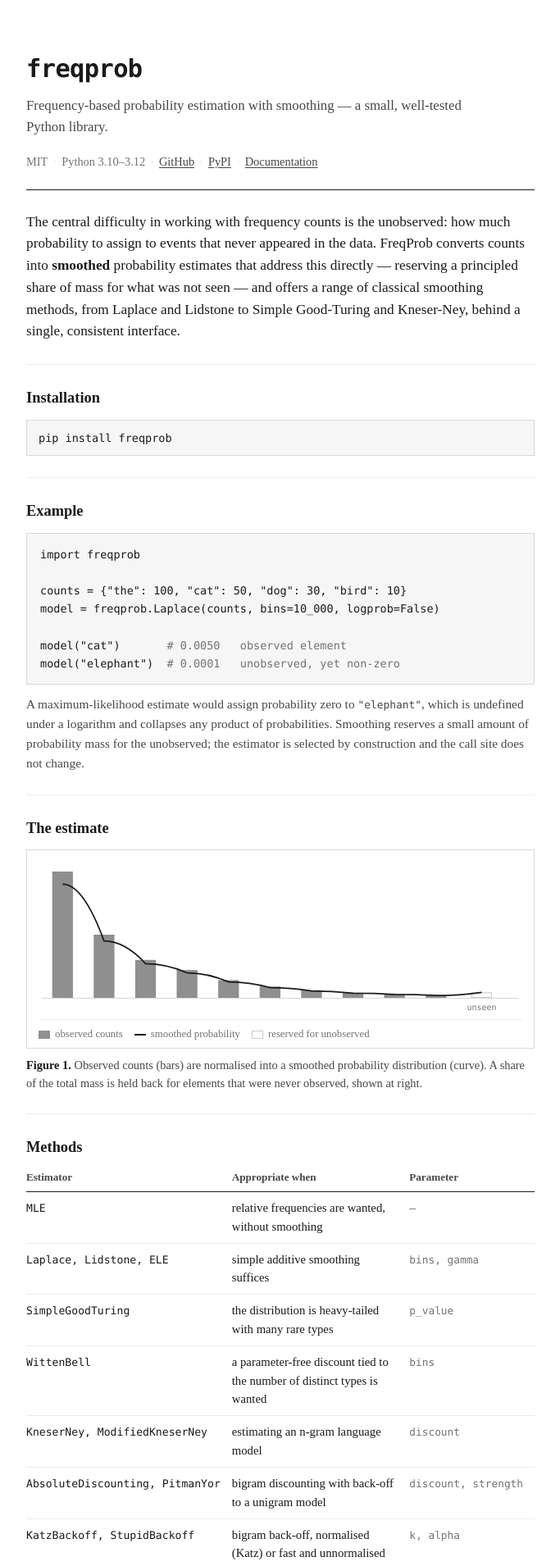
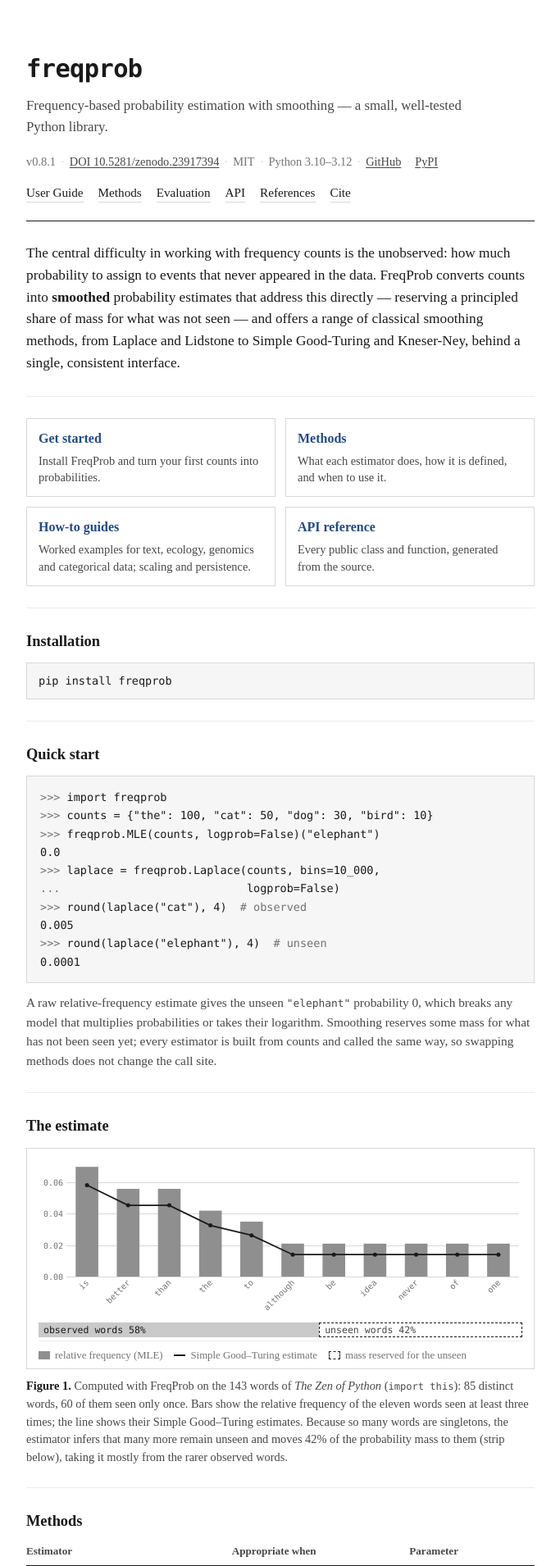
Before and after one commit to tresoldi/freqprob, an MkDocs documentation site: the page built from docs/index.md, in a window 1280 px wide. Shown: the top 1910 px of the page at 82% size, without its empty margins (298-981 px from the left). Built offline with MkDocs 1.6.1 and Material for MkDocs 9.7.7, drawn with Linux system fonts in a browser that asks for light colours; some of the changed text lies outside the part shown.

Commit message:
Refresh the landing page with documentation links, entry cards, a tested quick start and a figure computed from real data.

```diff
--- a/overrides/home.html
+++ b/overrides/home.html
@@ -74,7 +74,7 @@
   .fig-legend i { width: 14px; height: 10px; display: inline-block; border: 1px solid var(--fig-ink); }
   .fig-legend i.solid { background: var(--fig-grey); border-color: var(--fig-grey); }
   .fig-legend i.line { height: 0; border: 0; border-top: 2px solid var(--fig-ink); }
-  .fig-legend i.open { background: var(--paper); border-color: var(--fig-light); }
+  .fig-legend i.open { background: var(--paper); border: 1px dashed var(--fig-ink); }
   figcaption { font-size: 0.9rem; color: var(--ink-2); line-height: 1.5; margin-top: 10px; }
   figcaption b { font-weight: 700; color: var(--ink); }
 
@@ -93,6 +93,21 @@
 
   .links-row { display: flex; flex-wrap: wrap; gap: 4px 20px; font-size: 0.98rem; }
 
+  nav.top { display: flex; flex-wrap: wrap; gap: 4px 18px; margin: 14px 0 0; font-size: 0.95rem; }
+  nav.top a { color: var(--ink); text-decoration: none; border-bottom: 1px solid var(--rule); }
+  nav.top a:hover { border-bottom-color: var(--link); color: var(--link); }
+
+  .cards { display: grid; grid-template-columns: 1fr 1fr; gap: 12px; }
+  @media (max-width: 560px) { .cards { grid-template-columns: 1fr; } }
+  a.card { display: block; border: 1px solid var(--rule); padding: 12px 14px; color: var(--ink); text-decoration: none; }
+  a.card:hover { border-color: var(--link); }
+  a.card b { display: block; font-size: 1rem; color: var(--link); margin-bottom: 4px; }
+  a.card span { display: block; font-size: 0.9rem; color: var(--ink-2); line-height: 1.45; }
+
+  .mass { display: flex; height: 18px; margin: 10px 0 2px; font-family: var(--mono); font-size: 0.72rem; line-height: 18px; }
+  .mass .seen { background: var(--fig-light); color: var(--ink); padding-left: 6px; white-space: nowrap; overflow: hidden; }
+  .mass .unseen { border: 1px dashed var(--fig-ink); color: var(--ink-2); padding-left: 6px; white-space: nowrap; overflow: hidden; line-height: 16px; }
+
   footer { padding-top: 24px; margin-top: 6px; border-top: 1px solid var(--ink); font-size: 0.85rem; color: var(--ink-3); display: flex; justify-content: space-between; gap: 16px; flex-wrap: wrap; }
 </style>
 </head>
@@ -103,8 +118,16 @@
     <p class="dek">Frequency-based probability estimation with smoothing — a small,
       well-tested Python library.</p>
     <div class="meta">
-      MIT<span class="sep">·</span>Python 3.10–3.12<span class="sep">·</span><a href="https://github.com/tresoldi/freqprob">GitHub</a><span class="sep">·</span><a href="https://pypi.org/project/freqprob/">PyPI</a><span class="sep">·</span><a href="{{ base_url }}/USER_GUIDE/">Documentation</a>
+      v0.8.1<span class="sep">·</span><a href="https://doi.org/10.5281/zenodo.23917394">DOI 10.5281/zenodo.23917394</a><span class="sep">·</span>MIT<span class="sep">·</span>Python 3.10–3.12<span class="sep">·</span><a href="https://github.com/tresoldi/freqprob">GitHub</a><span class="sep">·</span><a href="https://pypi.org/project/freqprob/">PyPI</a>
     </div>
+    <nav class="top" aria-label="Documentation">
+      <a href="{{ base_url }}/USER_GUIDE/">User Guide</a>
+      <a href="{{ base_url }}/USER_GUIDE/#the-methods">Methods</a>
+      <a href="{{ base_url }}/USER_GUIDE/#evaluating-models">Evaluation</a>
+      <a href="{{ base_url }}/reference/">API</a>
+      <a href="{{ base_url }}/references/">References</a>
+      <a href="{{ base_url }}/citing/">Cite</a>
+    </nav>
   </header>
 
   <main>
@@ -119,40 +142,60 @@
     </section>
 
     <section>
+      <div class="cards">
+        <a class="card" href="#quick-start"><b>Get started</b><span>Install FreqProb and turn your first counts into probabilities.</span></a>
+        <a class="card" href="{{ base_url }}/USER_GUIDE/#the-methods"><b>Methods</b><span>What each estimator does, how it is defined, and when to use it.</span></a>
+        <a class="card" href="{{ base_url }}/USER_GUIDE/#worked-examples-by-domain"><b>How-to guides</b><span>Worked examples for text, ecology, genomics and categorical data; scaling and persistence.</span></a>
+        <a class="card" href="{{ base_url }}/reference/"><b>API reference</b><span>Every public class and function, generated from the source.</span></a>
+      </div>
+    </section>
+
+    <section>
       <h2>Installation</h2>
       <pre class="install">pip install freqprob</pre>
     </section>
 
-    <section>
-      <h2>Example</h2>
-<pre>import freqprob
-
-counts = {"the": 100, "cat": 50, "dog": 30, "bird": 10}
-model = freqprob.Laplace(counts, bins=10_000, logprob=False)
-
-model("cat")       <span class="c-com"># 0.0050   observed element</span>
-model("elephant")  <span class="c-com"># 0.0001   unobserved, yet non-zero</span></pre>
-      <p class="after-code">A maximum-likelihood estimate would assign probability
-        zero to <code>"elephant"</code>, which is undefined under a logarithm and
-        collapses any product of probabilities. Smoothing reserves a small amount of
-        probability mass for the unobserved; the estimator is selected by construction
-        and the call site does not change.</p>
+    <section id="quick-start">
+      <h2>Quick start</h2>
+<pre class="pycon"><span class="c-com">&gt;&gt;&gt;</span> import freqprob
+<span class="c-com">&gt;&gt;&gt;</span> counts = {"the": 100, "cat": 50, "dog": 30, "bird": 10}
+<span class="c-com">&gt;&gt;&gt;</span> freqprob.MLE(counts, logprob=False)("elephant")
+0.0
+<span class="c-com">&gt;&gt;&gt;</span> laplace = freqprob.Laplace(counts, bins=10_000,
+<span class="c-com">...</span>                            logprob=False)
+<span class="c-com">&gt;&gt;&gt;</span> round(laplace("cat"), 4)  <span class="c-com"># observed</span>
+0.005
+<span class="c-com">&gt;&gt;&gt;</span> round(laplace("elephant"), 4)  <span class="c-com"># unseen</span>
+0.0001</pre>
+      <p class="after-code">A raw relative-frequency estimate gives the unseen
+        <code>"elephant"</code> probability 0, which breaks any model that multiplies
+        probabilities or takes their logarithm. Smoothing reserves some mass for what
+        has not been seen yet; every estimator is built from counts and called the
+        same way, so swapping methods does not change the call site.</p>
     </section>
 
     <section>
       <h2>The estimate</h2>
       <figure>
         <div class="fig-frame">
-          <canvas id="viz" width="720" height="190"></canvas>
+          <canvas id="viz" width="720" height="210"></canvas>
+          <div class="mass" role="img" aria-label="Simple Good-Turing keeps 58% of the probability mass for observed words and reserves 42% for unseen words">
+            <span class="seen" style="width: 58%">observed words 58%</span>
+            <span class="unseen" style="width: 42%">unseen words 42%</span>
+          </div>
           <div class="fig-legend">
-            <span><i class="solid"></i>observed counts</span>
-            <span><i class="line"></i>smoothed probability</span>
-            <span><i class="open"></i>reserved for unobserved</span>
+            <span><i class="solid"></i>relative frequency (MLE)</span>
+            <span><i class="line"></i>Simple Good–Turing estimate</span>
+            <span><i class="open"></i>mass reserved for the unseen</span>
           </div>
         </div>
-        <figcaption><b>Figure 1.</b> Observed counts (bars) are normalised into a
-          smoothed probability distribution (curve). A share of the total mass is
-          held back for elements that were never observed, shown at right.</figcaption>
+        <figcaption><b>Figure 1.</b> Computed with FreqProb on the 143 words of
+          <i>The Zen of Python</i> (<code>import this</code>): 85 distinct words, 60
+          of them seen only once. Bars show the relative frequency of the eleven words
+          seen at least three times; the line shows their Simple Good–Turing
+          estimates. Because so many words are singletons, the estimator infers that
+          many more remain unseen and moves 42% of the probability mass to them (strip
+          below), taking it mostly from the rarer observed words.</figcaption>
       </figure>
     </section>
 
@@ -198,10 +241,20 @@ model("elephant")  <span class="c-com"># 0.0001   unobserved, yet non-zero</span
         <a href="{{ base_url }}/USER_GUIDE/">User Guide →</a>
         <a href="{{ base_url }}/reference/">API Reference →</a>
         <a href="{{ base_url }}/references/">References →</a>
+        <a href="{{ base_url }}/citing/">How to cite →</a>
         <a href="https://github.com/tresoldi/freqprob/blob/main/CHANGELOG.md">Changelog →</a>
+        <a href="https://github.com/tresoldi/freqprob/blob/main/MIGRATION.md">Migration guide →</a>
         <a href="https://github.com/tresoldi/freqprob">Source (GitHub) →</a>
         <a href="https://pypi.org/project/freqprob/">Package (PyPI) →</a>
       </div>
+    </section>
+
+    <section>
+      <h2>Related projects</h2>
+      <ul class="plain">
+        <li><b><a href="https://www.nltk.org/api/nltk.probability.html">nltk.probability</a>.</b> <span class="d">several of the same estimators (Laplace, Lidstone, ELE, Simple Good–Turing, Kneser–Ney, Witten–Bell) within a broader NLP toolkit; FreqProb is standalone, works on any frequency counts, and is tested against NLTK.</span></li>
+        <li><b><a href="https://asymcat.tresoldi.org/">ASymCat</a>.</b> <span class="d">uses FreqProb for smoothing and bias-corrected entropy in its directional measures of association between categorical variables.</span></li>
+      </ul>
     </section>
 
     <section>
@@ -235,9 +288,23 @@ model("elephant")  <span class="c-com"># 0.0001   unobserved, yet non-zero</span
     var ctx = canvas.getContext("2d");
     function css(v) { return getComputedStyle(document.documentElement).getPropertyValue(v).trim(); }
 
-    var counts = [100, 50, 30, 22, 14, 9, 6, 4, 3, 2];
-    var total = counts.reduce(function (a, b) { return a + b; }, 0);
-    var unseenMass = 0.02;
+    // Word counts from The Zen of Python (lower-cased, [a-z']+ tokens); mle is
+    // count / 143 and sgt is SimpleGoodTuring(counts, logprob=False)(word), for
+    // the eleven words seen at least three times, rounded to four decimals.
+    var words = [
+      { word: "is", mle: 0.0699, sgt: 0.0582 },
+      { word: "better", mle: 0.0559, sgt: 0.0454 },
+      { word: "than", mle: 0.0559, sgt: 0.0454 },
+      { word: "the", mle: 0.0420, sgt: 0.0326 },
+      { word: "to", mle: 0.0350, sgt: 0.0263 },
+      { word: "although", mle: 0.0210, sgt: 0.0140 },
+      { word: "be", mle: 0.0210, sgt: 0.0140 },
+      { word: "idea", mle: 0.0210, sgt: 0.0140 },
+      { word: "never", mle: 0.0210, sgt: 0.0140 },
+      { word: "of", mle: 0.0210, sgt: 0.0140 },
+      { word: "one", mle: 0.0210, sgt: 0.0140 }
+    ];
+    var top = 0.07;
 
     function dims() {
       var ratio = window.devicePixelRatio || 1;
@@ -250,47 +317,49 @@ model("elephant")  <span class="c-com"># 0.0001   unobserved, yet non-zero</span
       var d = dims(), w = d.w, h = d.h;
       ctx.clearRect(0, 0, w, h);
       var fig = css("--fig-ink"), grey = css("--fig-grey"),
-          light = css("--fig-light"), paper = css("--paper"), rule = css("--rule");
-      var padL = 4, padR = 4, padB = 22, padT = 14;
+          rule = css("--rule"), ink3 = css("--ink-3"), mono = css("--mono");
+      var padL = 34, padR = 4, padB = 46, padT = 10;
       var plotH = h - padT - padB, plotW = w - padL - padR;
-      var n = counts.length, slot = plotW / (n + 1.5), barW = slot * 0.5;
-      var norm = counts[0] / total, i;
+      var n = words.length, slot = plotW / n, barW = slot * 0.55;
+      var base = padT + plotH, i;
+      function y(p) { return base - (p / top) * plotH; }
 
+      // axis ticks
+      ctx.font = "10px " + mono; ctx.fillStyle = ink3; ctx.textAlign = "right";
       ctx.strokeStyle = rule; ctx.lineWidth = 1;
-      ctx.beginPath(); ctx.moveTo(padL, padT + plotH + 0.5); ctx.lineTo(w - padR, padT + plotH + 0.5); ctx.stroke();
+      [0, 0.02, 0.04, 0.06].forEach(function (t) {
+        var ty = Math.round(y(t)) + 0.5;
+        ctx.beginPath(); ctx.moveTo(padL, ty); ctx.lineTo(w - padR, ty); ctx.stroke();
+        ctx.fillText(t.toFixed(2), padL - 4, ty + 3);
+      });
 
-      // observed counts — solid grey bars
+      // relative frequencies: solid grey bars
       ctx.fillStyle = grey;
       for (i = 0; i < n; i++) {
-        var bh = (counts[i] / counts[0]) * plotH;
-        var x = padL + slot * (i + 0.5) - barW / 2;
-        ctx.fillRect(x, padT + plotH - bh, barW, bh);
+        var cx = padL + slot * (i + 0.5);
+        ctx.fillRect(cx - barW / 2, y(words[i].mle), barW, base - y(words[i].mle));
       }
 
-      // reserved-for-unobserved — open (outlined) bar
-      var uh = (unseenMass / norm) * plotH * 0.9;
-      var xu = padL + slot * (n + 0.6) - barW / 2;
-      ctx.fillStyle = paper; ctx.fillRect(xu, padT + plotH - Math.max(uh, 2), barW, Math.max(uh, 2));
-      ctx.strokeStyle = light; ctx.lineWidth = 1;
-      ctx.strokeRect(xu + 0.5, padT + plotH - Math.max(uh, 2) + 0.5, barW - 1, Math.max(uh, 2) - 1);
-      ctx.fillStyle = css("--ink-3"); ctx.font = "10px " + css("--mono"); ctx.textAlign = "center";
-      ctx.fillText("unseen", xu + barW / 2, padT + plotH + 15);
-
-      // smoothed probability — black curve
-      var pts = [];
+      // Simple Good-Turing estimates: line with points
+      ctx.strokeStyle = fig; ctx.fillStyle = fig; ctx.lineWidth = 1.75; ctx.beginPath();
       for (i = 0; i < n; i++) {
-        var px = padL + slot * (i + 0.5);
-        var py = padT + plotH - ((counts[i] / total) / norm) * plotH * 0.9;
-        pts.push([px, py]);
-      }
-      pts.push([padL + slot * (n + 0.6), padT + plotH - (unseenMass / norm) * plotH * 0.9]);
-      ctx.strokeStyle = fig; ctx.lineWidth = 1.75; ctx.beginPath();
-      ctx.moveTo(pts[0][0], pts[0][1]);
-      for (i = 1; i < pts.length; i++) {
-        var p0 = pts[i - 1], p1 = pts[i];
-        ctx.quadraticCurveTo((p0[0] + p1[0]) / 2, p0[1], p1[0], p1[1]);
+        var px = padL + slot * (i + 0.5), py = y(words[i].sgt);
+        if (i === 0) ctx.moveTo(px, py); else ctx.lineTo(px, py);
       }
       ctx.stroke();
+      for (i = 0; i < n; i++) {
+        ctx.beginPath(); ctx.arc(padL + slot * (i + 0.5), y(words[i].sgt), 2.5, 0, 2 * Math.PI); ctx.fill();
+      }
+
+      // word labels, rotated so they fit on narrow screens
+      ctx.fillStyle = ink3; ctx.textAlign = "right";
+      for (i = 0; i < n; i++) {
+        ctx.save();
+        ctx.translate(padL + slot * (i + 0.5) + 3, base + 8);
+        ctx.rotate(-Math.PI / 4);
+        ctx.fillText(words[i].word, 0, 0);
+        ctx.restore();
+      }
     }
     draw();
     window.addEventListener("resize", draw);
```
Also changed, not shown: CHANGELOG.md (+9 -0 lines), 1 other file.
